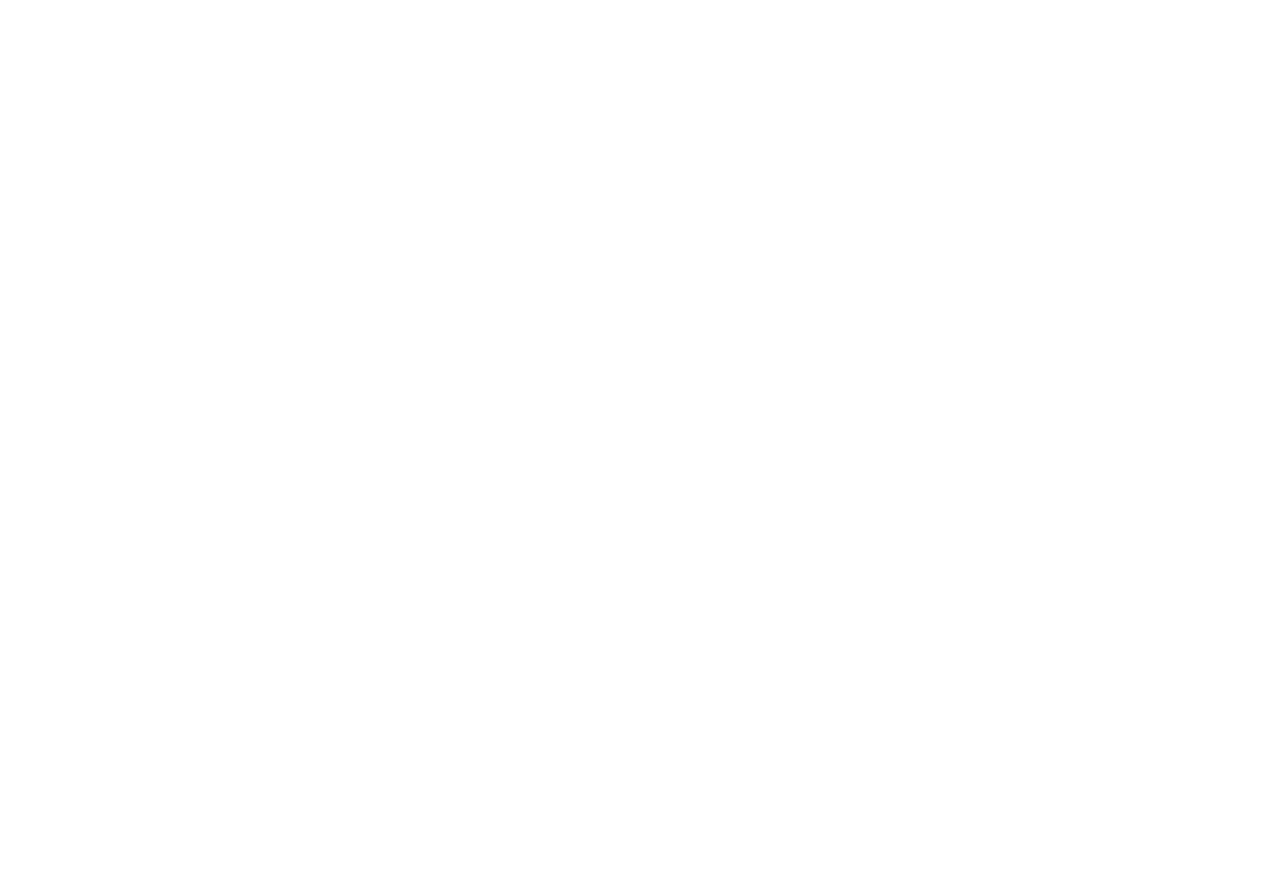
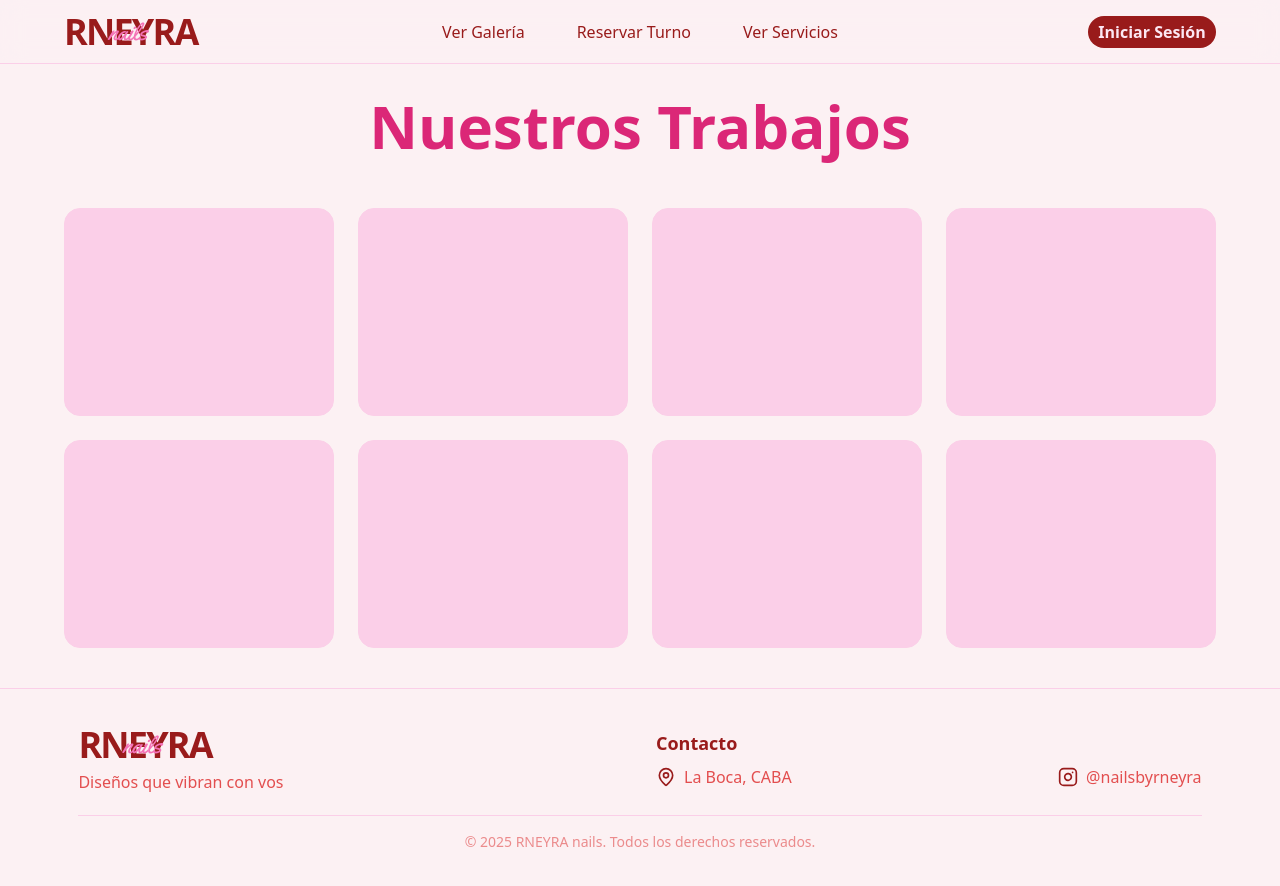
Before and after one commit to LuStMartin03/Sistema-de-reserva-de-turnos, a React (Vite) app in the folder apps/ui/: page /gallery in a window 1280 px wide. Before the commit this address had no page. Shown: the top 886 px of the page. Before the commit the page ends 800 px from the top, so only its background shows below. Built offline with nearby package versions, Linux system fonts and the light colour scheme.

Commit message:
prototipo galeria

```diff
--- a/apps/ui/src/App.tsx
+++ b/apps/ui/src/App.tsx
@@ -1,6 +1,7 @@
 import { Routes, Route } from 'react-router-dom';
 import Register from './pages/Register';
 import Services from './pages/Services';
+import Gallery from './pages/Gallery';
 import Home from './pages/Home';
 
 export default function App() {
@@ -8,6 +9,7 @@
       <Routes>
           <Route path="/register" element={<Register />} />
           <Route path="/services" element={<Services />} />
+          <Route path="/gallery" element={<Gallery />} />
           <Route path="/home" element={<Home />} />
       </Routes>
     );
--- /dev/null
+++ b/apps/ui/src/pages/Gallery.tsx
@@ -0,0 +1,61 @@
+import Footer from "../components/Footer";
+import Header from "../components/Header";
+
+import { Clock, Brush, Droplet } from "lucide-react";
+
+export default function Gallery() {
+  return (
+    <div className="flex flex-col items-center w-full bg-[#FCF1F3]">
+      <Header />
+
+      {/* Servicios */}
+      <section className="flex flex-col items-center mb-10 mt-16 w-[90%]">
+        <h2 className="text-3xl sm:text-4xl md:text-6xl text-pink-600 font-bold text-center mt-8 mb-8">
+          Nuestros Trabajos
+        </h2>
+
+
+        <div className="grid grid-cols-1 sm:grid-cols-4 gap-6 w-full mt-5">
+          <div
+            className="w-full rounded-2xl border border-pink-200 h-52 bg-pink-200"
+          />
+
+          <div
+            className="w-full rounded-2xl border border-pink-200 h-52 bg-pink-200"
+
+          />
+
+          <div
+            className="w-full rounded-2xl border border-pink-200 h-52 bg-pink-200"
+
+          />
+
+          <div
+            className="w-full rounded-2xl border border-pink-200 h-52 bg-pink-200"
+
+          />
+          <div
+            className="w-full rounded-2xl border border-pink-200 h-52 bg-pink-200"
+          />
+
+          <div
+            className="w-full rounded-2xl border border-pink-200 h-52 bg-pink-200"
+
+          />
+
+          <div
+            className="w-full rounded-2xl border border-pink-200 h-52 bg-pink-200"
+
+          />
+
+          <div
+            className="w-full rounded-2xl border border-pink-200 h-52 bg-pink-200"
+
+          />
+        </div>
+      </section>
+
+      <Footer />
+    </div>
+  );
+}
--- a/apps/ui/src/pages/Services.tsx
+++ b/apps/ui/src/pages/Services.tsx
@@ -2,7 +2,7 @@
 import Header from "../components/Header";
 import { Clock, MessageCircleWarning, Brush, Droplet } from "lucide-react";
 
-export default function Home() {
+export default function Services() {
   return (
     <div className="flex flex-col items-center w-full bg-[#FCF1F3]">
       <Header />
```
